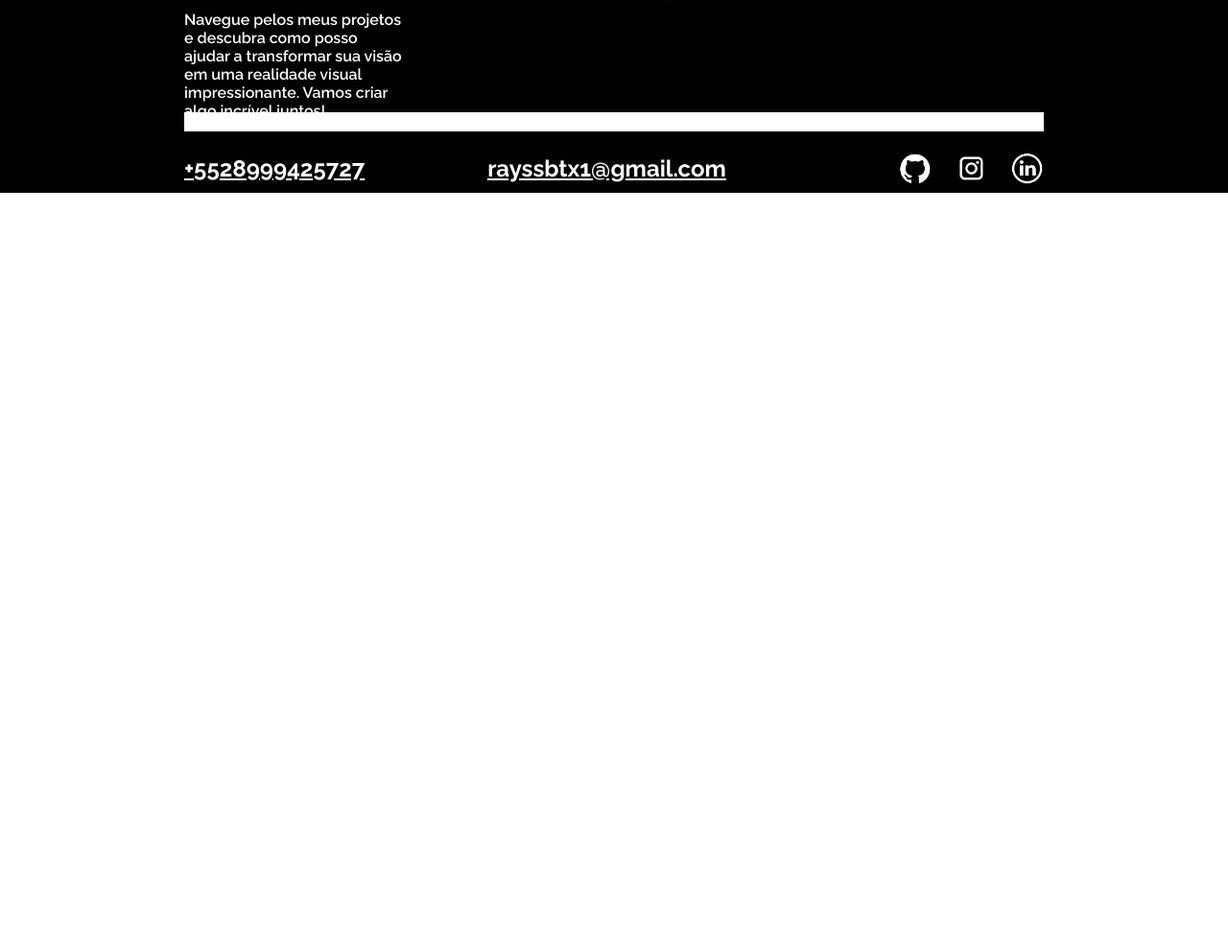
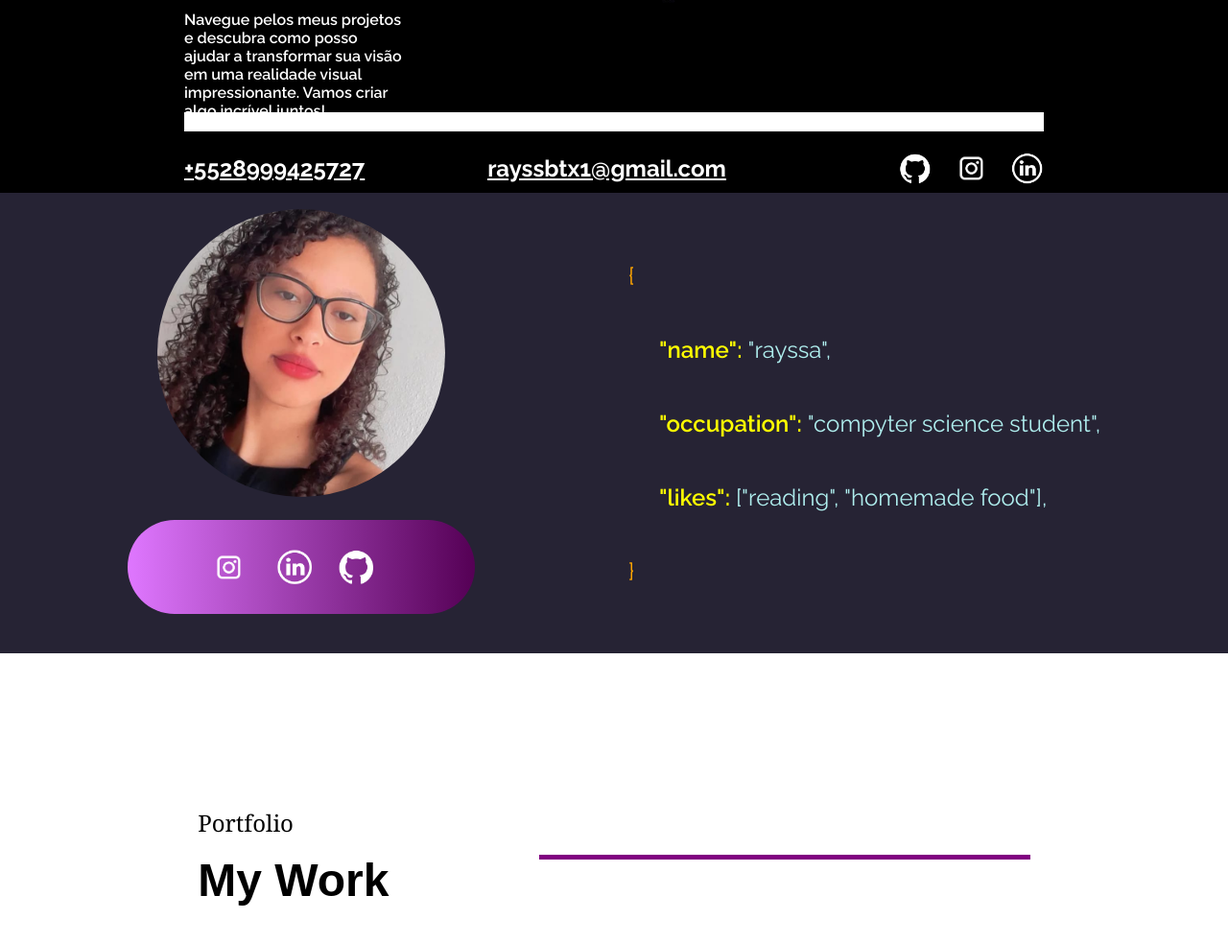
Before and after one commit to rayssassousa22/personal-portfolio, a plain HTML site: page index.html in a window 1280 px wide. Shown: the part 535-1518 px from the top of the page at 96% size. Before the commit the page ends 800 px from the top, so only its background shows below. Drawn offline with Linux system fonts and the light colour scheme.

Commit message:
doing the first part

```diff
--- a/assets/stylesheet.css
+++ b/assets/stylesheet.css
@@ -99,3 +99,112 @@ header p{
 .contact-info #social-media #insta{
     width: 50px;
 }
+
+.profile{
+    height: 60vh;
+    background-color: rgb(38, 35, 52);
+    display: flex;
+    flex-direction: row;
+    justify-content: center;
+}
+
+.arrange-pic{
+    display: flex;
+    flex-direction: column;
+    align-items: center;
+    justify-content: center;
+}
+
+#centralize-image{
+    width: 300px;
+    height: 300px;
+}
+
+#centralize-image img{
+    width: 100%;
+    height: 100%;
+    border-radius: 50%;
+    object-fit: cover;
+}
+
+.social-media-arrange{
+    margin: 1.5rem 0;
+    width: fit-content;
+    padding: 1.5rem 5rem;
+    background: linear-gradient(90deg, rgb(223, 119, 255), rgb(85, 0, 85));
+    border-radius: 50px;
+    display: flex;
+    align-items: center;
+}
+
+.social-media-arrange img{
+    height: 40px;
+    margin-right: 1.5rem;
+}
+
+.social-media-arrange img:hover{
+    cursor: pointer;
+}
+
+.social-media-arrange img:first-child{
+    height: 50px;
+}
+
+.personal-info{
+    margin-left: 10rem;
+    display: flex;
+    flex-direction: column;
+    justify-content: center;
+}
+
+.personal-info p{
+    color: orange;
+    font-size: 1.5rem;
+}
+
+.text-ident{
+    text-indent: 2rem;
+}
+
+.personal-info #yellow{
+    color: yellow;
+    font-weight: 600;
+}
+
+.personal-info #purple{
+    color: paleturquoise;
+}
+
+.arrange-content{
+    width: 80%;
+    margin-left: auto;
+    margin-right: auto;
+}
+
+#my-work-content{
+    margin-top: 10rem;
+    margin-bottom: 5rem;
+    display: flex;
+    align-items: center;
+    justify-content: space-around;
+}
+
+#my-work h2{
+    font-family: Georgia, 'Times New Roman', Times, serif;
+    font-weight: normal;
+    margin: 0;
+    margin-bottom: 1rem;
+}
+
+#my-work #sans-serif{
+    font-size: 3rem;
+    font-weight: bold;
+    font-family: sans-serif;
+    margin: 0;
+}
+
+.divisor{
+    height: 5px;
+    width: 50%;
+    background-color: purple;
+}
--- a/index.html
+++ b/index.html
@@ -35,6 +35,38 @@
                 </div>
             </div>
         </section>
+
+        <section class="profile">
+            <div class="arrange-pic">
+                <div id="centralize-image">
+                    <img src="/assets/images/WhatsApp Image 2024-07-30 at 13.55.40.jpeg" alt="">
+                </div>
+                <div class="social-media-arrange">
+                    <img src="/assets/images/Design sem nome (2).png" alt="">
+                    <img src="/assets/images/Design sem nome (4).png" alt="">
+                    <img src="/assets/images/Design sem nome (5).png" alt="">
+                </div>
+            </div>
+            <div class="personal-info">
+                <p>{</p>
+                <p class="text-ident"><span id="yellow">"name": </span> <span id="purple">"rayssa",</span></p>
+                <p class="text-ident"><span id="yellow">"occupation": </span> <span id="purple">"compyter science student",</span></p>
+                <p class="text-ident"><span id="yellow">"likes": </span> <span id="purple">["reading", "homemade food"],</span></p>
+                <p>}</p>
+            </div>
+        </section>
+
+        <section class="content">
+            <div class="arrange-content">
+                <div id="my-work-content">
+                    <div id="my-work">
+                        <h2>Portfolio</h2>
+                        <h2 id="sans-serif">My Work</h2>
+                    </div>
+                    <div class="divisor"></div>
+                </div>
+            </div>
+        </section>
     </main>
 
     <footer></footer>
```
Also changed, not shown: assets/fonts/Kanit-Light.ttf (deleted), assets/fonts/Kanit-Medium.ttf (deleted), assets/fonts/Sixtyfour-Regular-VariableFont_BLED,SCAN.ttf (deleted), assets/images/Inserir um título.png (added).
